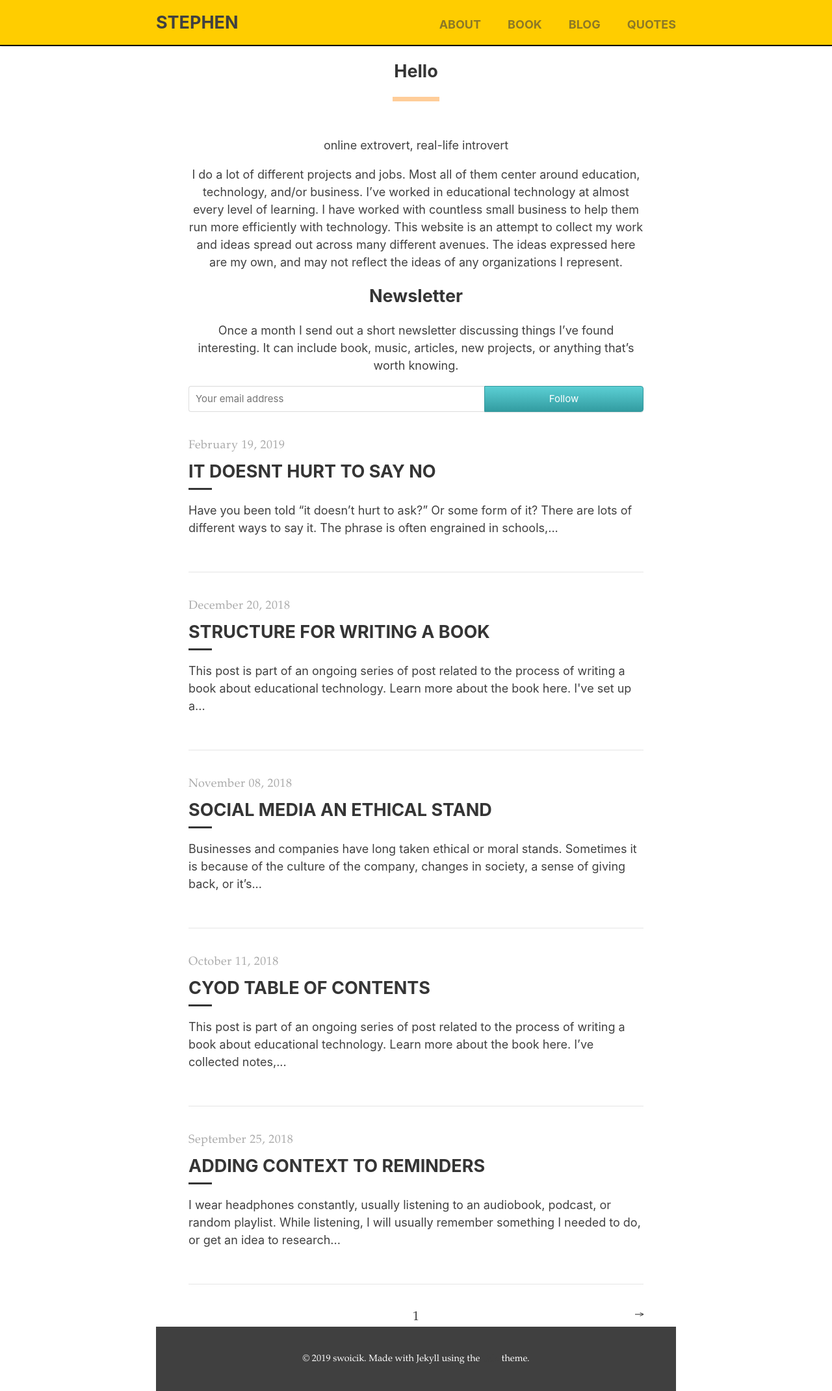
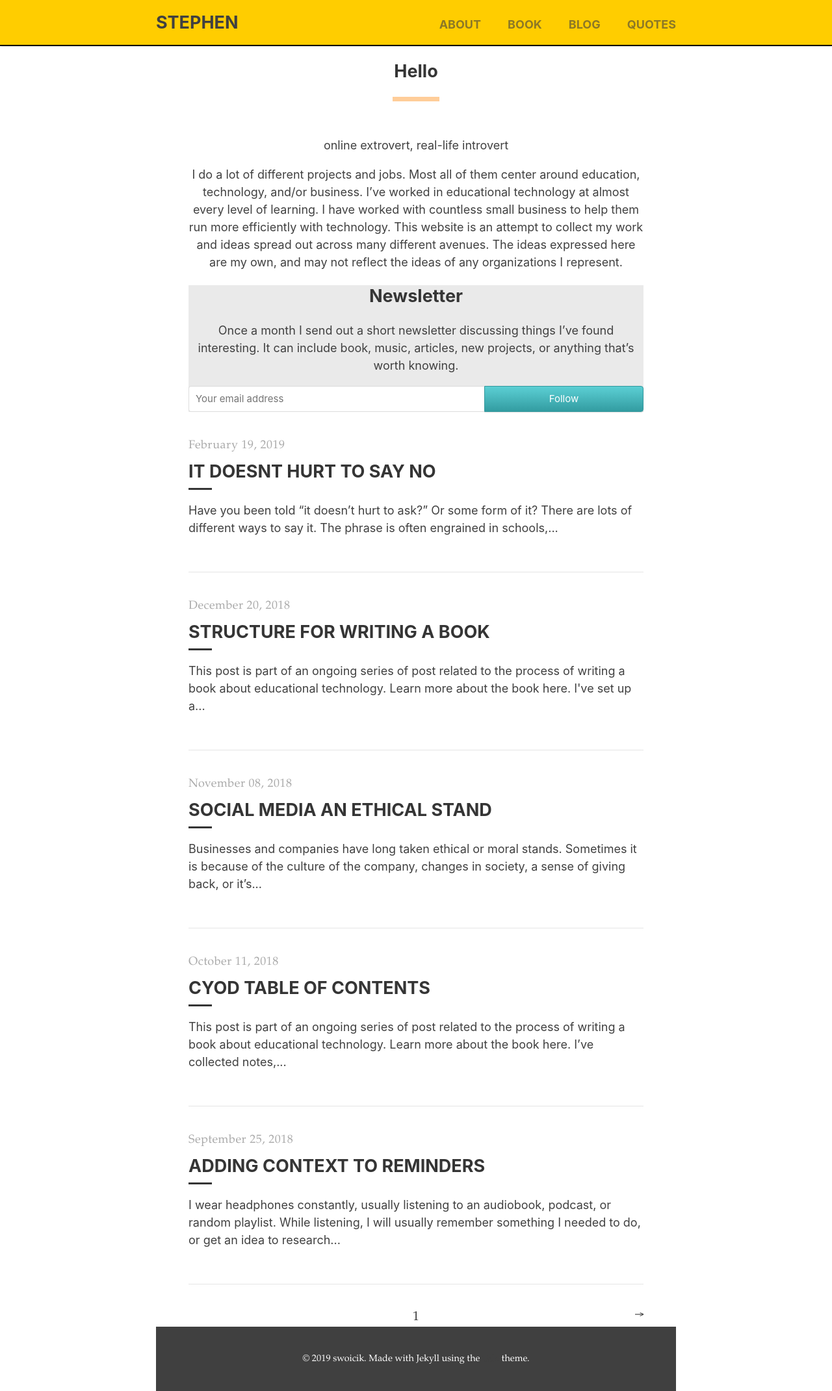
Before and after one commit to swoicik/swoicik.github.io, a Jekyll site: the page built from index.html, in a window 1280 px wide. Shown: the whole page at 65% size. Built offline with Jekyll 4.4.1, drawn with Linux system fonts in a browser that asks for light colours; the list of posts is cut into pages by our own code.

Commit message:
Update _layout.scss

```diff
--- a/_sass/yellow/_layout.scss
+++ b/_sass/yellow/_layout.scss
@@ -25,6 +25,10 @@ main {
   &-h2 {
     text-transform: uppercase;
   }
+}
+
+.newsletter {
+  background: #eaeaea;
 }
 
 .nav {
```
